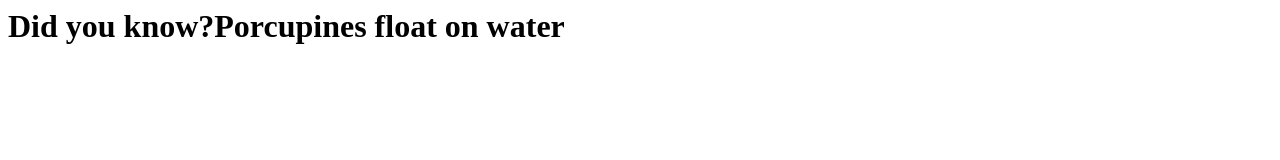
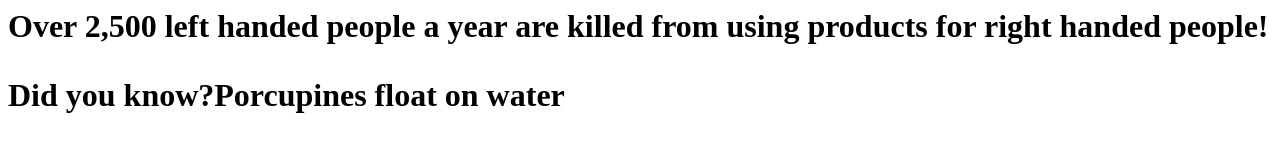
Before and after one commit to CathalDaMasta/jaco, a plain HTML site: page Archive.html in a window 1280 px wide. Drawn offline with Linux system fonts and the light colour scheme.

Commit message:
More stuff:)

```diff
--- a/Archive.html
+++ b/Archive.html
@@ -4,6 +4,8 @@
 	<head/>
 
 	<body>
+	<centre>
+	<h1><p>Over 2,500 left handed people a year are killed from using products for right handed people!</h1></p>
 	<h1><p>Did you know?Porcupines float on water</h1></p>
 
 	<body/>
```
